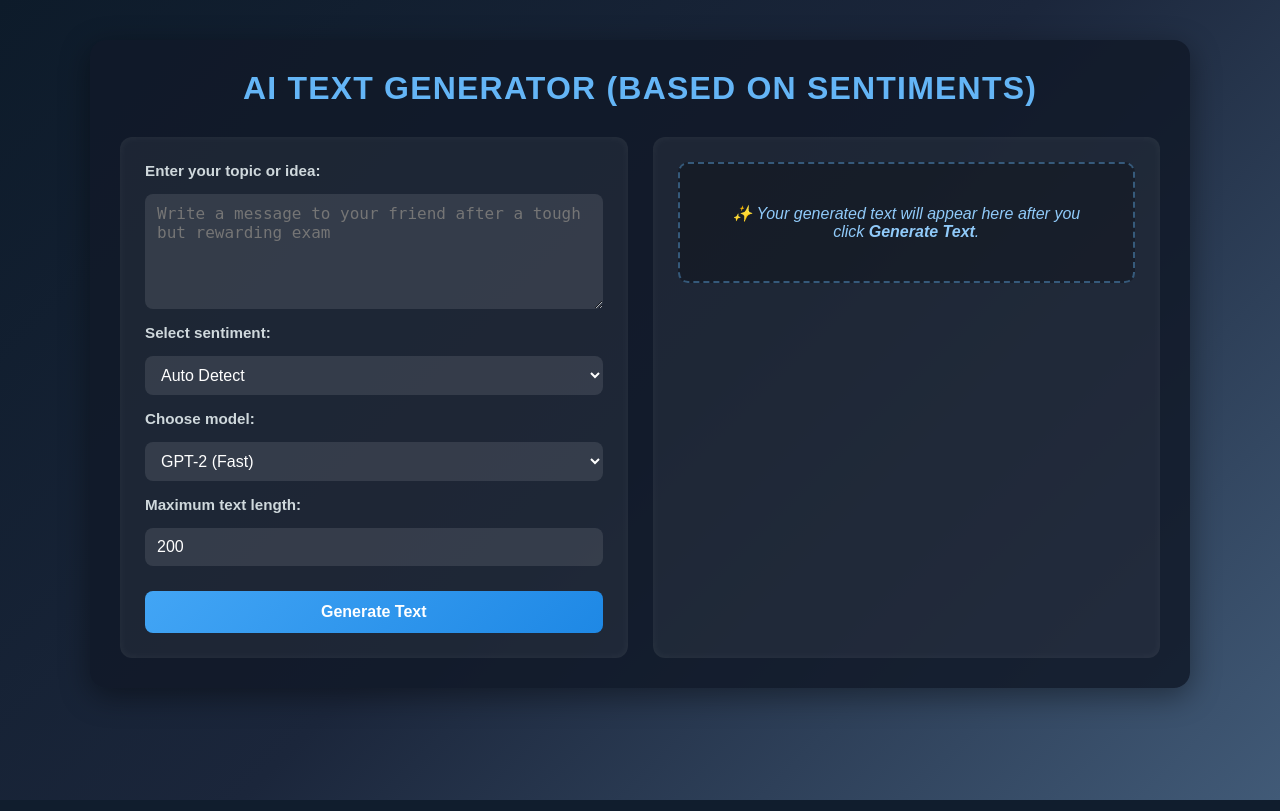
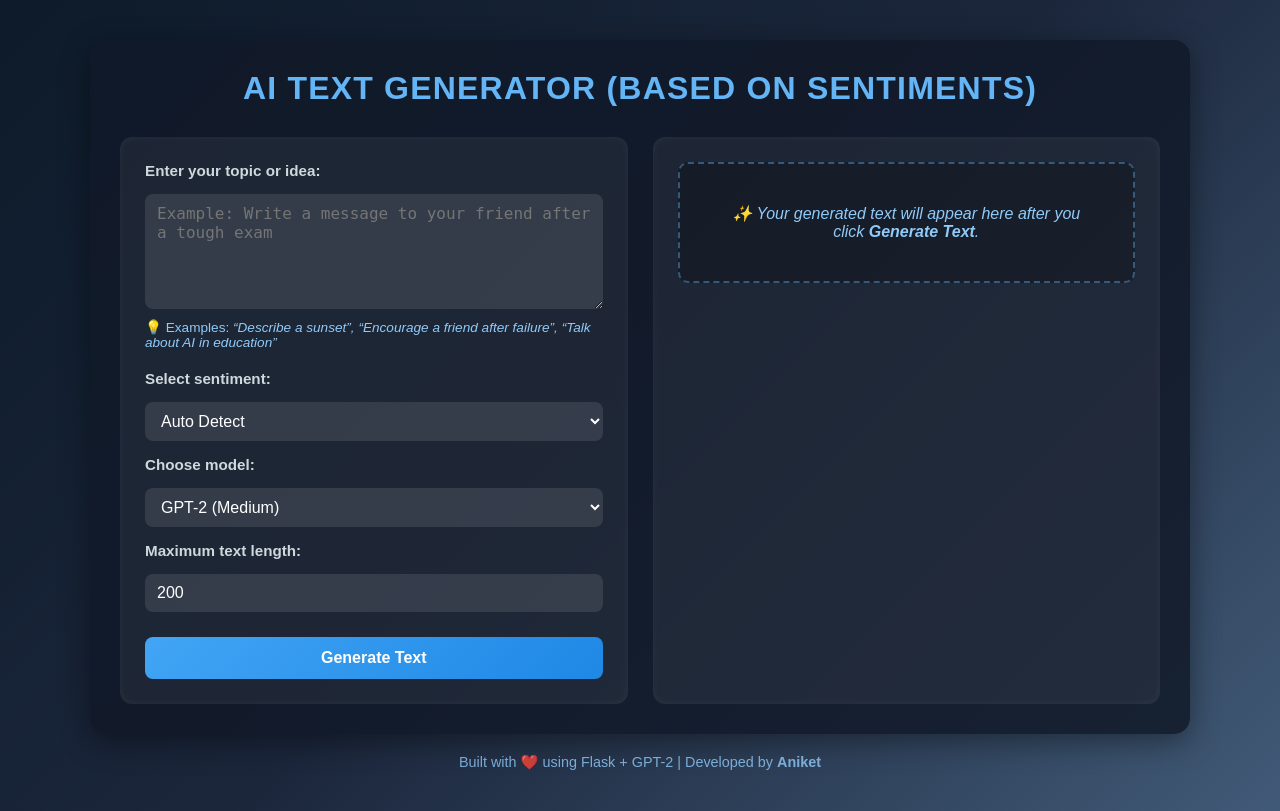
Before and after one commit to Aniket-8314/AI-Text-Generator-Based-on-Sentiments, a Flask app: page / in a window 1280 px wide. Run offline with Flask 3, Linux system fonts and the light colour scheme.

Commit message:
Deploying on render

```diff
--- a/requirements.txt
+++ b/requirements.txt
@@ -2,3 +2,4 @@ flask
 transformers
 torch
 textblob
+gunicorn
--- a/static/style.css
+++ b/static/style.css
@@ -10,8 +10,9 @@ body {
   color: #fff;
   min-height: 100vh;
   display: flex;
-  justify-content: center;
-  align-items: flex-start;
+  flex-direction: column;
+  justify-content: flex-start;
+  align-items: center;
   padding: 40px 10px;
 }
 
@@ -59,6 +60,13 @@ label {
   font-weight: 600;
   color: #cfd8dc;
   font-size: 0.95rem;
+}
+
+.examples {
+  font-size: 0.85rem;
+  color: #90caf9;
+  margin-top: -5px;
+  margin-bottom: 5px;
 }
 
 textarea,
@@ -109,8 +117,8 @@ button:hover {
   font-size: 1rem;
   line-height: 1.6;
   word-wrap: break-word;
+  overflow-y: auto;
   overflow-x: hidden;
-  overflow-y: auto;
   max-height: 400px;
 }
 
@@ -127,6 +135,21 @@ button:hover {
   margin-top: 8px;
 }
 
+/* Sentiment color highlights */
+.sentiment.positive {
+  color: #4caf50; /* green */
+  font-weight: bold;
+}
+.sentiment.negative {
+  color: #ef5350; /* red */
+  font-weight: bold;
+}
+.sentiment.neutral {
+  color: #ffb300; /* yellow */
+  font-weight: bold;
+}
+
+/* Placeholder before generation */
 .placeholder {
   background: rgba(0, 0, 0, 0.25);
   border: 2px dashed rgba(100, 181, 246, 0.4);
@@ -135,6 +158,14 @@ button:hover {
   text-align: center;
   color: #90caf9;
   font-style: italic;
+}
+
+footer {
+  margin-top: 20px;
+  text-align: center;
+  color: #90caf9;
+  font-size: 0.9rem;
+  opacity: 0.8;
 }
 
 @keyframes fadeIn {
--- a/templates/index.html
+++ b/templates/index.html
@@ -13,14 +13,19 @@
     <div class="main-content">
       <!-- ===== Left Side: Input Form ===== -->
       <div class="form-box">
-        <form method="POST">
+        <form method="POST" onsubmit="showLoading()">
           <label for="prompt">Enter your topic or idea:</label>
           <textarea
             name="prompt"
             id="prompt"
             rows="5"
-            placeholder="Write a message to your friend after a tough but rewarding exam"
+            placeholder="Example: Write a message to your friend after a tough exam"
             required>{{ prompt }}</textarea>
+
+          <p class="examples">
+            💡 Examples:
+            <em>“Describe a sunset”, “Encourage a friend after failure”, “Talk about AI in education”</em>
+          </p>
 
           <label for="sentiment">Select sentiment:</label>
           <select name="sentiment" id="sentiment">
@@ -32,14 +37,15 @@
 
           <label for="model">Choose model:</label>
           <select name="model" id="model">
-            <option value="openai-community/gpt2">GPT-2 (Fast)</option>
-            <option value="openai-community/gpt2-medium">GPT-2 (Medium)</option>
+            <option value="openai-community/gpt2" {% if selected_model == 'openai-community/gpt2' %}selected{% endif %}>GPT-2 (Fast)</option>
+            <option value="openai-community/gpt2-medium" {% if selected_model == 'openai-community/gpt2-medium' %}selected{% endif %}>GPT-2 (Medium)</option>
           </select>
 
           <label for="length">Maximum text length:</label>
           <input type="number" id="length" name="length" min="50" max="1000" value="{{ length }}">
 
           <button type="submit">Generate Text</button>
+          <p id="loading" style="display:none;color:#64b5f6;">⏳ Generating text... Please wait.</p>
         </form>
       </div>
 
@@ -48,7 +54,9 @@
         {% if output %}
         <div class="output">
           {% if sentiment %}
-            <p><strong>Detected Sentiment:</strong> {{ sentiment }}</p>
+            <p><strong>Detected Sentiment:</strong>
+              <span class="sentiment {{ sentiment }}">{{ sentiment }}</span>
+            </p>
           {% endif %}
           <p><strong>Generated Text:</strong></p>
           <div class="generated-text">{{ output }}</div>
@@ -61,5 +69,16 @@
       </div>
     </div>
   </div>
+
+  <!-- Footer -->
+  <footer>
+    <p>Built with ❤️ using Flask + GPT-2 | Developed by <strong>Aniket</strong></p>
+  </footer>
+
+  <script>
+    function showLoading() {
+      document.getElementById("loading").style.display = "block";
+    }
+  </script>
 </body>
 </html>
```
Also changed, not shown: 1 other file.
